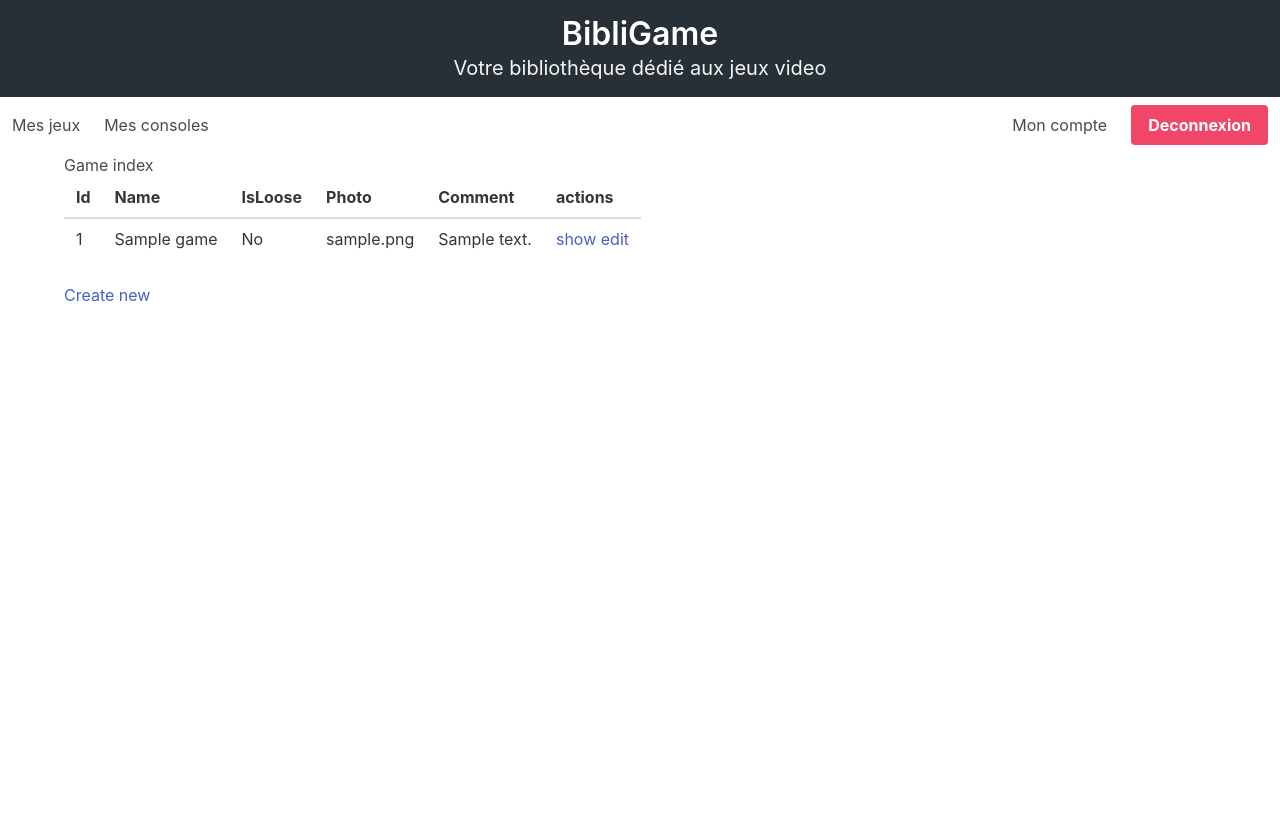
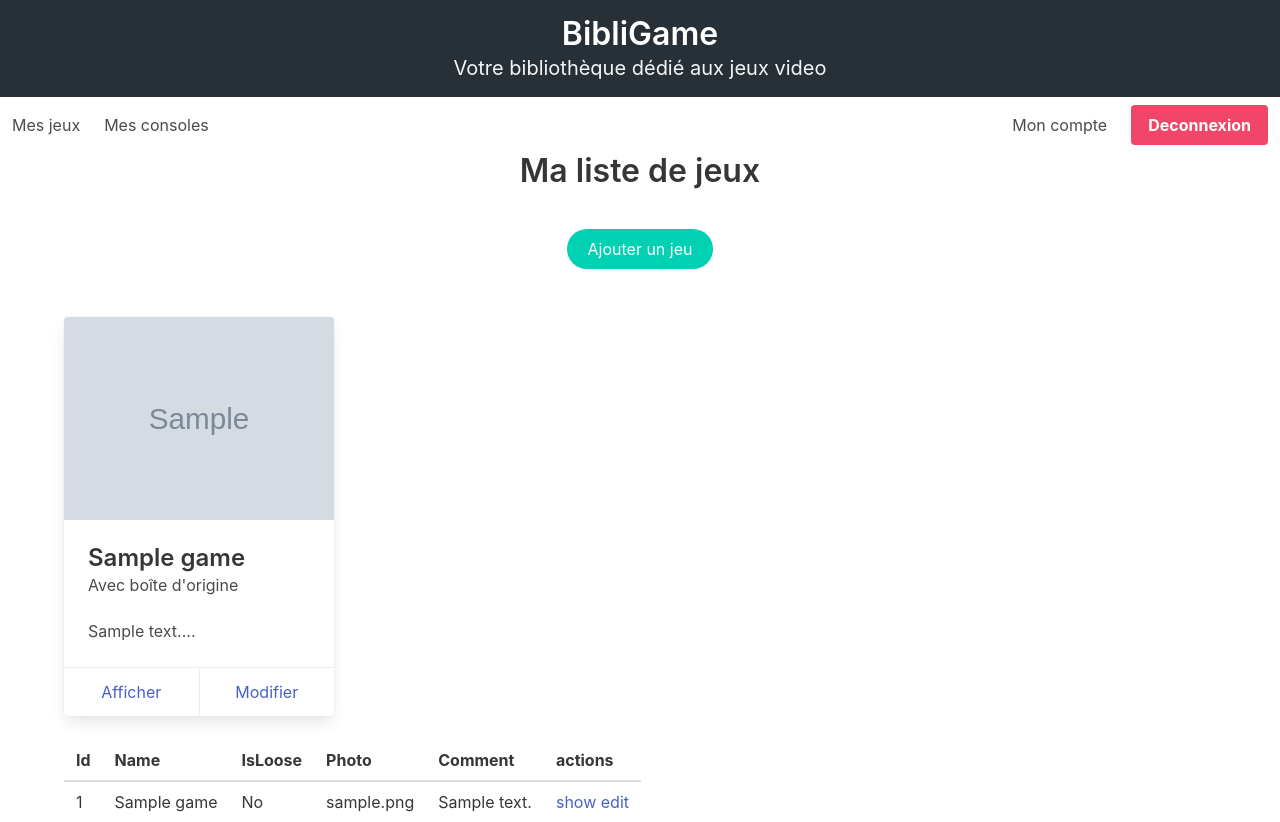
Before and after one commit to NicolasLenne/BibliGame, a Symfony app: template Symfony/templates/game/index.html.twig in a window 1280 px wide. Before the commit the page ends 302 px from the top, so only its background shows below. Run offline with Twig, Linux system fonts and the light colour scheme; the template is opened without the code that fills it: most values are stand-ins (such as "Sample title", 1, 10 or a date in 2020); grey boxes marked "Sample" are stand-in pictures; some libraries are stand-ins or nearby versions.

Commit message:
commencement de la stylisation du formulaire d'ajout d'un jeu et de l'affichage des jeux

```diff
--- a/Symfony/src/Controller/GameController.php
+++ b/Symfony/src/Controller/GameController.php
@@ -21,7 +21,7 @@ class GameController extends AbstractController
     public function index(GameRepository $gameRepository): Response
     {
         return $this->render('game/index.html.twig', [
-            'games' => $gameRepository->findAll(),
+            'games' => $gameRepository->findBy(['user' => $this->getUser()]),
         ]);
     }
 
@@ -36,7 +36,6 @@ class GameController extends AbstractController
 
         if ($form->isSubmitted() && $form->isValid()) {
             $game->setUser($this->getUser());
-            dd($game); //! A retirer
             $gameRepository->add($game, true);
 
             return $this->redirectToRoute('app_game_index', [], Response::HTTP_SEE_OTHER);
--- a/Symfony/templates/game/index.html.twig
+++ b/Symfony/templates/game/index.html.twig
@@ -1,9 +1,50 @@
 {% extends 'member.html.twig' %}
 
-{% block title %}Game index{% endblock %}
+{% block title %}Ma liste de jeux{% endblock %}
 
 {% block body %}
-    <h1>Game index</h1>
+    <h3 class="title is-3 has-text-centered">Ma liste de jeux</h3>
+
+    <div class="has-text-centered">
+        <a href="{{ path('app_game_new') }}" class="button is-primary is-rounded mt-4 mb-6">Ajouter un jeu</a>
+    </div>
+
+    <div class="columns">
+        {% for game in games %}
+        <div class="column is-one-quarter">
+            <div class="card">
+                <div class="card-image">
+                    <figure class="image is-4by3">
+                        {% if game.photo is not null %}
+                        <img src="{{ game.photo }}" alt="" srcset="">
+                        {% else %}
+                        <img src="{{ asset('assets/img/no-pictures.svg') }}" alt="Placeholder image">
+                        {% endif %}
+                    </figure>
+                </div>
+                <div class="card-content">
+                    <div class="media">
+                        <div class="media-content">
+                            <p class="title is-4">{{ game.name }}</p>
+                            <p class="subtitle is-6">{{ game.isLoose ? 'En loose' : 'Avec boîte d\'origine' }}</p>
+                        </div>
+                    </div>
+
+                    <div class="content">
+                        {{ game.comment|slice(0, 180)|raw }}...
+                    </div>
+                </div>
+                <footer class="card-footer">
+                    <a href="{{ path('app_game_show', {'id': game.id}) }}" class="card-footer-item card-show">Afficher</a>
+                    <a href="{{ path('app_game_edit', {'id': game.id}) }}" class="card-footer-item card-edit">Modifier</a>
+                </footer>
+            </div>
+        </div>
+        {% else %}
+        <p>Vous n'avez aucun jeux pour le moment.</p>
+        {% endfor %}
+    </div>
+
     <table class="table">
         <thead>
             <tr>
@@ -35,6 +76,4 @@
         {% endfor %}
         </tbody>
     </table>
-
-    <a href="{{ path('app_game_new') }}">Create new</a>
 {% endblock %}
```
Also changed, not shown: Symfony/src/Form/GameType.php (+28 -6 lines), Symfony/templates/game/_form.html.twig (+35 -1 lines), Symfony/templates/game/new.html.twig (+6 -4 lines).
